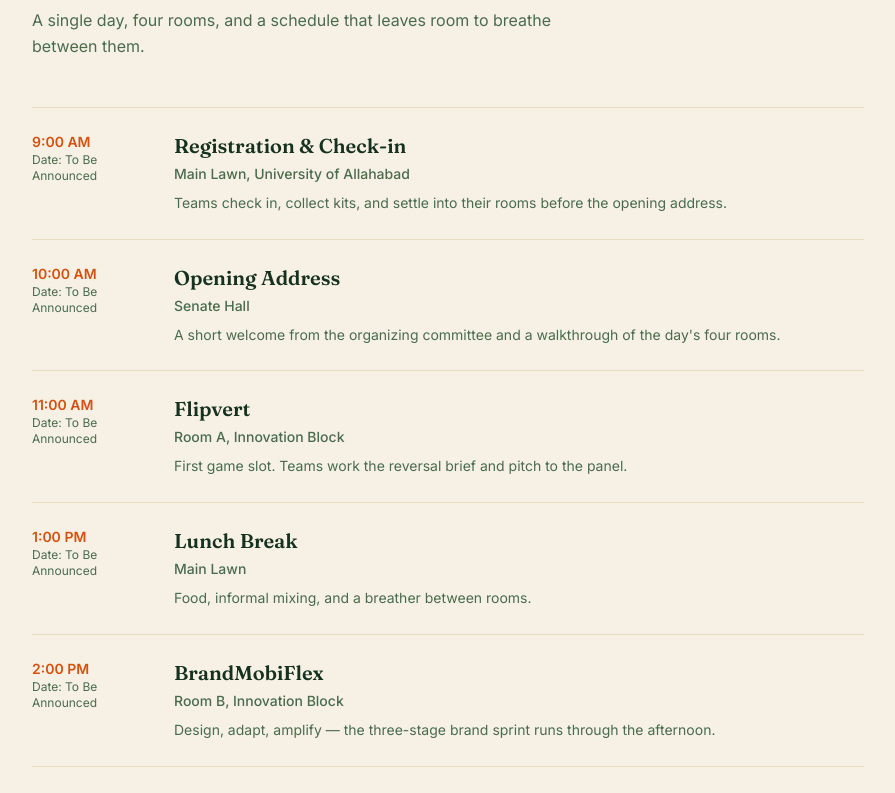
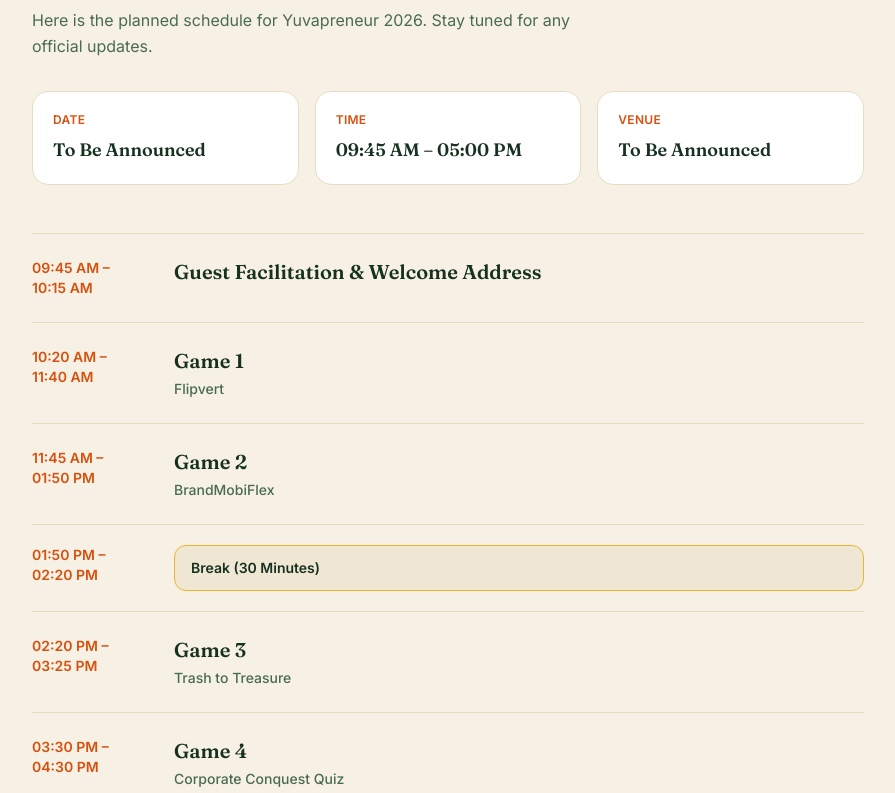
Before and after one commit to og-anurag/yuvapreneur-2026, a React (Vite) app: page /schedule in a window 1280 px wide. Shown: the part 260-1053 px from the top of the page, without its empty margins (192-1087 px from the left). Built offline with nearby package versions, Linux system fonts and the light colour scheme.

Commit message:
Update event schedule

```diff
--- a/src/pages/Schedule.tsx
+++ b/src/pages/Schedule.tsx
@@ -1,34 +1,124 @@
-import { SCHEDULE } from "../data/schedule";
+const QUICK_INFO = [
+  { label: "Date", value: "To Be Announced" },
+  { label: "Time", value: "09:45 AM – 05:00 PM" },
+  { label: "Venue", value: "To Be Announced" },
+];
+
+interface ScheduleEntry {
+  time: string;
+  title: string;
+  game?: string;
+  isBreak?: boolean;
+}
+
+const SCHEDULE_ENTRIES: ScheduleEntry[] = [
+  {
+    time: "09:45 AM – 10:15 AM",
+    title: "Guest Facilitation & Welcome Address",
+  },
+  {
+    time: "10:20 AM – 11:40 AM",
+    title: "Game 1",
+    game: "Flipvert",
+  },
+  {
+    time: "11:45 AM – 01:50 PM",
+    title: "Game 2",
+    game: "BrandMobiFlex",
+  },
+  {
+    time: "01:50 PM – 02:20 PM",
+    title: "Break (30 Minutes)",
+    isBreak: true,
+  },
+  {
+    time: "02:20 PM – 03:25 PM",
+    title: "Game 3",
+    game: "Trash to Treasure",
+  },
+  {
+    time: "03:30 PM – 04:30 PM",
+    title: "Game 4",
+    game: "Corporate Conquest Quiz",
+  },
+  {
+    time: "04:30 PM – 05:00 PM",
+    title: "Winners Announcement & Vote of Thanks",
+  },
+];
 
 export default function Schedule() {
   return (
     <div className="page-enter mx-auto max-w-4xl px-5 py-16 sm:px-8 sm:py-20">
       <p className="text-xs font-semibold" style={{ color: "var(--orange-deep)" }}>Schedule</p>
       <h1 className="mt-4 font-display text-4xl font-semibold leading-tight sm:text-5xl" style={{ color: "var(--green)" }}>
-        How the day unfolds
+        Event Schedule
       </h1>
       <p className="mt-5 max-w-xl text-base leading-relaxed" style={{ color: "var(--green-soft)" }}>
-        A single day, four rooms, and a schedule that leaves room to breathe between them.
+        Here is the planned schedule for Yuvapreneur 2026. Stay tuned for any official updates.
       </p>
 
-      <div className="mt-12">
-        {SCHEDULE.map((item) => (
+      <div className="mt-8 grid gap-4 sm:grid-cols-3">
+        {QUICK_INFO.map((item) => (
           <div
-            key={`${item.time}-${item.event}`}
-            className="grid gap-2 border-t py-6 sm:grid-cols-[110px_1fr] sm:gap-8"
-            style={{ borderColor: "var(--beige)" }}
+            key={item.label}
+            className="rounded-2xl border p-5"
+            style={{ borderColor: "var(--beige)", backgroundColor: "#fff" }}
           >
-            <div>
-              <p className="text-sm font-semibold" style={{ color: "var(--orange-deep)" }}>{item.time}</p>
-              <p className="text-xs" style={{ color: "var(--green-soft)" }}>{item.date}</p>
-            </div>
-            <div>
-              <h2 className="font-display text-xl font-semibold" style={{ color: "var(--green)" }}>{item.event}</h2>
-              <p className="mt-1 text-sm font-medium" style={{ color: "var(--green-soft)" }}>{item.venue}</p>
-              <p className="mt-2 text-sm leading-relaxed" style={{ color: "var(--green-soft)" }}>{item.description}</p>
-            </div>
+            <p className="text-xs font-semibold uppercase tracking-wide" style={{ color: "var(--orange-deep)" }}>
+              {item.label}
+            </p>
+            <p className="mt-2 font-display text-lg font-semibold" style={{ color: "var(--green)" }}>
+              {item.value}
+            </p>
           </div>
         ))}
+      </div>
+
+      <div className="mt-12">
+        {SCHEDULE_ENTRIES.map((entry) =>
+          entry.isBreak ? (
+            <div
+              key={entry.time}
+              className="grid gap-2 border-t py-5 sm:grid-cols-[110px_1fr] sm:gap-8"
+              style={{ borderColor: "var(--beige)" }}
+            >
+              <p className="text-sm font-semibold" style={{ color: "var(--orange-deep)" }}>{entry.time}</p>
+              <div
+                className="rounded-xl border px-4 py-3"
+                style={{ borderColor: "var(--yellow)", backgroundColor: "var(--cream-deep)" }}
+              >
+                <p className="text-sm font-semibold" style={{ color: "var(--green)" }}>{entry.title}</p>
+              </div>
+            </div>
+          ) : (
+            <div
+              key={entry.time}
+              className="grid gap-2 border-t py-6 sm:grid-cols-[110px_1fr] sm:gap-8"
+              style={{ borderColor: "var(--beige)" }}
+            >
+              <p className="text-sm font-semibold" style={{ color: "var(--orange-deep)" }}>{entry.time}</p>
+              <div>
+                <h2 className="font-display text-xl font-semibold" style={{ color: "var(--green)" }}>
+                  {entry.title}
+                </h2>
+                {entry.game && (
+                  <p className="mt-1 text-sm font-medium" style={{ color: "var(--green-soft)" }}>
+                    {entry.game}
+                  </p>
+                )}
+              </div>
+            </div>
+          )
+        )}
+      </div>
+
+      <div
+        className="mt-10 rounded-2xl border p-5 text-sm leading-relaxed"
+        style={{ borderColor: "var(--beige)", backgroundColor: "var(--cream-deep)", color: "var(--green-soft)" }}
+      >
+        Event details are subject to official updates. Please stay tuned for announcements
+        regarding the date and venue.
       </div>
     </div>
   );
```
